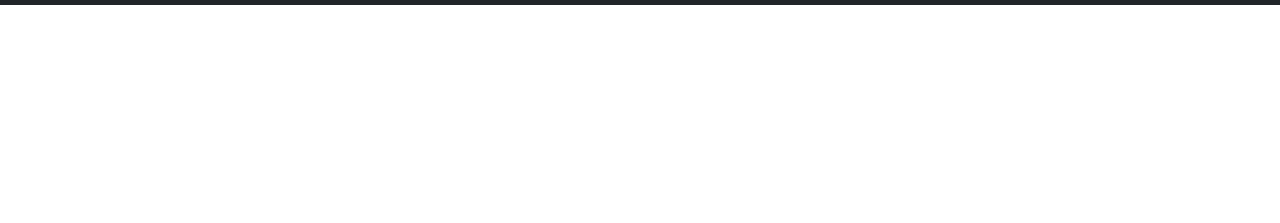
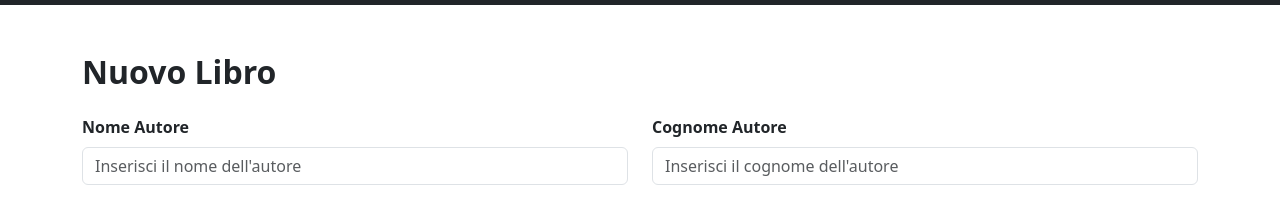
Before and after one commit to AriannaCristiani/html-css-bootstrap-dashboard, a plain HTML site: page add-book.html in a window 1280 px wide. Shown: the part 81-304 px from the top of the page. Drawn offline with nearby package versions, Linux system fonts and the light colour scheme.

Commit message:
aggiunto primo form con nome e cognome

```diff
--- a/add-book.html
+++ b/add-book.html
@@ -45,3 +45,44 @@
             </div>
         </nav>
     </header>
+
+    <!-- form -->
+
+    <main>
+        <section class="py-5">
+            <div class="container">
+                <h2 class="fw-semibold">Nuovo Libro</h2>
+            </div>
+
+            <form>
+                <div class="container mt-4">
+                    <div class="row">
+                        <div class="col-6">
+                            <label for="name" class="form-label fw-semibold">Nome Autore</label>
+                            <input type="name" class="form-control" id="name" placeholder="Inserisci il nome dell'autore">
+                        </div>
+                            <div class="col-6">
+                                <label for="surname" class="form-label fw-semibold">Cognome Autore</label>
+                                <input type="surname" class="form-control" id="surname" placeholder="Inserisci il cognome dell'autore">
+                            </div>
+
+                        </div>
+
+                    </div>
+
+
+                </div>
+            </form>
+        </section>
+
+    </main>
+
+
+
+
+    <script src="https://cdn.jsdelivr.net/npm/bootstrap@5.3.3/dist/js/bootstrap.bundle.min.js"
+        integrity="sha384-YvpcrYf0tY3lHB60NNkmXc5s9fDVZLESaAA55NDzOxhy9GkcIdslK1eN7N6jIeHz"
+        crossorigin="anonymous"></script>
+</body>
+
+</html>
```
Lines whose indentation alone changed are shown as unchanged.
